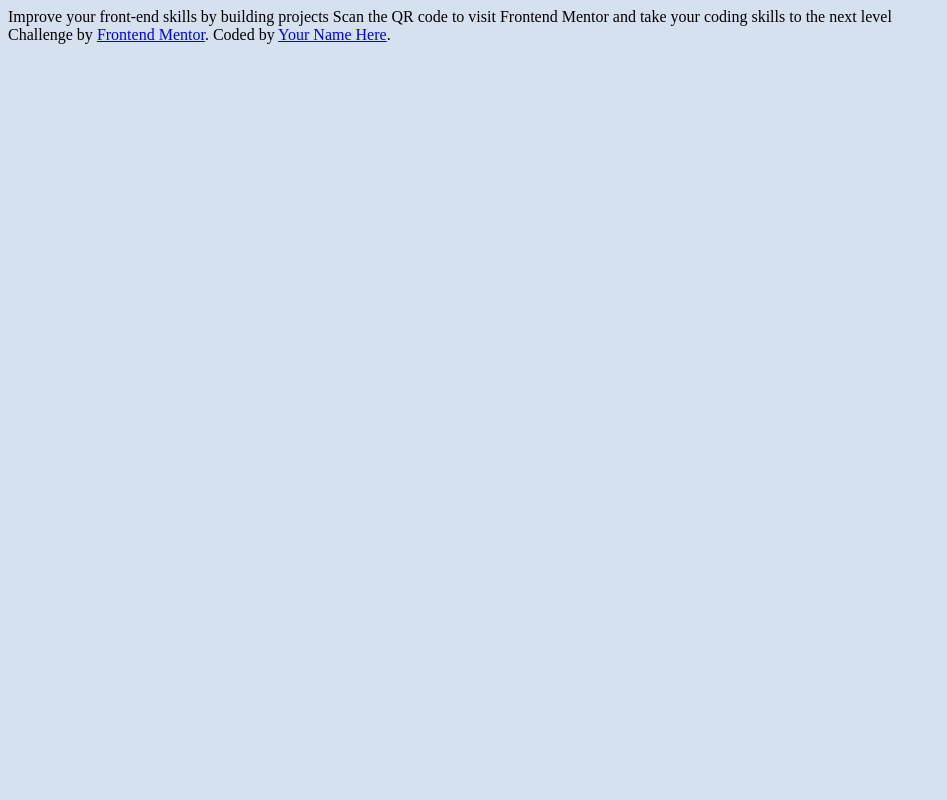
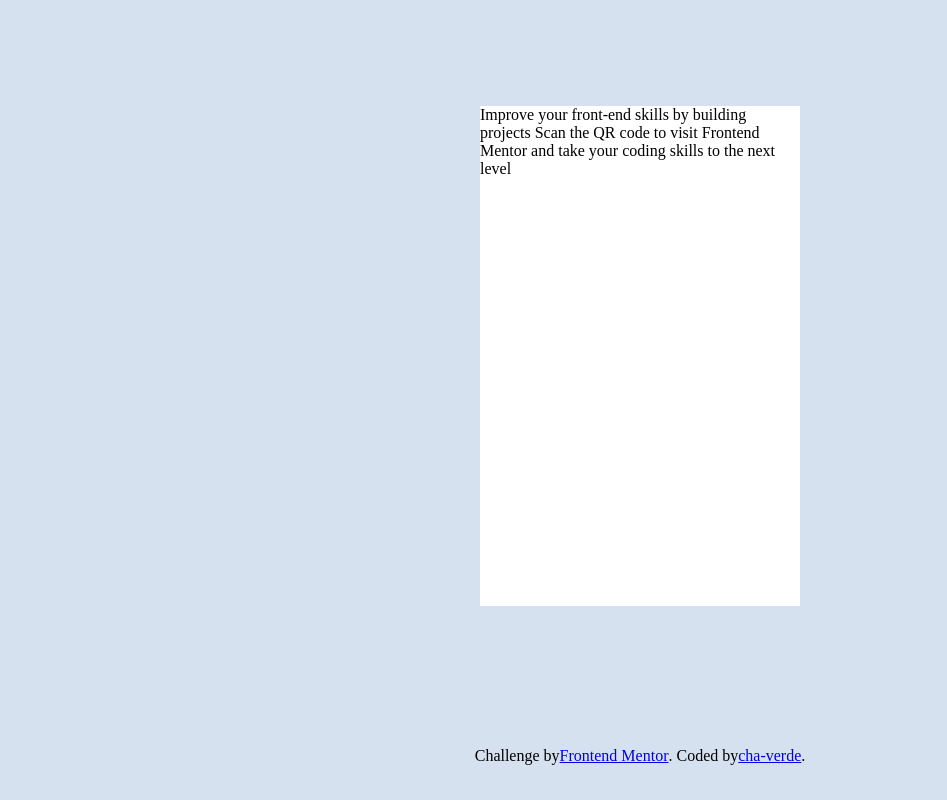
Before and after one commit to cha-verde/qr-code-component, a plain HTML site: page index.html in a window 1280 px wide. Shown: the whole page, without its empty margins (0-947 px from the left). Drawn offline with Linux system fonts and the light colour scheme.

Commit message:
Centering elements

```diff
--- a/index.html
+++ b/index.html
@@ -12,14 +12,17 @@
 
 </head>
 <body>
+<div class="card-container">
+  <div class="card">
+    Improve your front-end skills by building projects
 
-  Improve your front-end skills by building projects
-
-  Scan the QR code to visit Frontend Mentor and take your coding skills to the next level
+    Scan the QR code to visit Frontend Mentor and take your coding skills to the next level
+  </div>
+</div>
 
   <div class="attribution">
     Challenge by <a href="https://www.frontendmentor.io?ref=challenge" target="_blank">Frontend Mentor</a>.
-    Coded by <a href="#">Your Name Here</a>.
+    Coded by <a href="#">cha-verde</a>.
   </div>
 </body>
 </html>
--- a/style.css
+++ b/style.css
@@ -1,3 +1,37 @@
+*{
+    margin: 0;
+    padding: 0;
+}
 body{
     background-color: #D5E1EF;
+    display: flex;
+    flex-direction: column;
+    height: 100vh;
 }
+
+.card-container, .attribution{
+    width: 100vw;
+}
+
+.card-container{
+    flex-grow: 3;
+    display: flex;
+    align-items: center;
+    justify-content: center;
+}
+
+.card{
+    width: 320px;
+    height: 500px;
+    background-color: white;
+
+}
+
+.attribution{
+    flex-grow: 1;
+    margin: auto;
+    display: flex;
+    align-items: center;
+    justify-content: center;
+
+}
```
